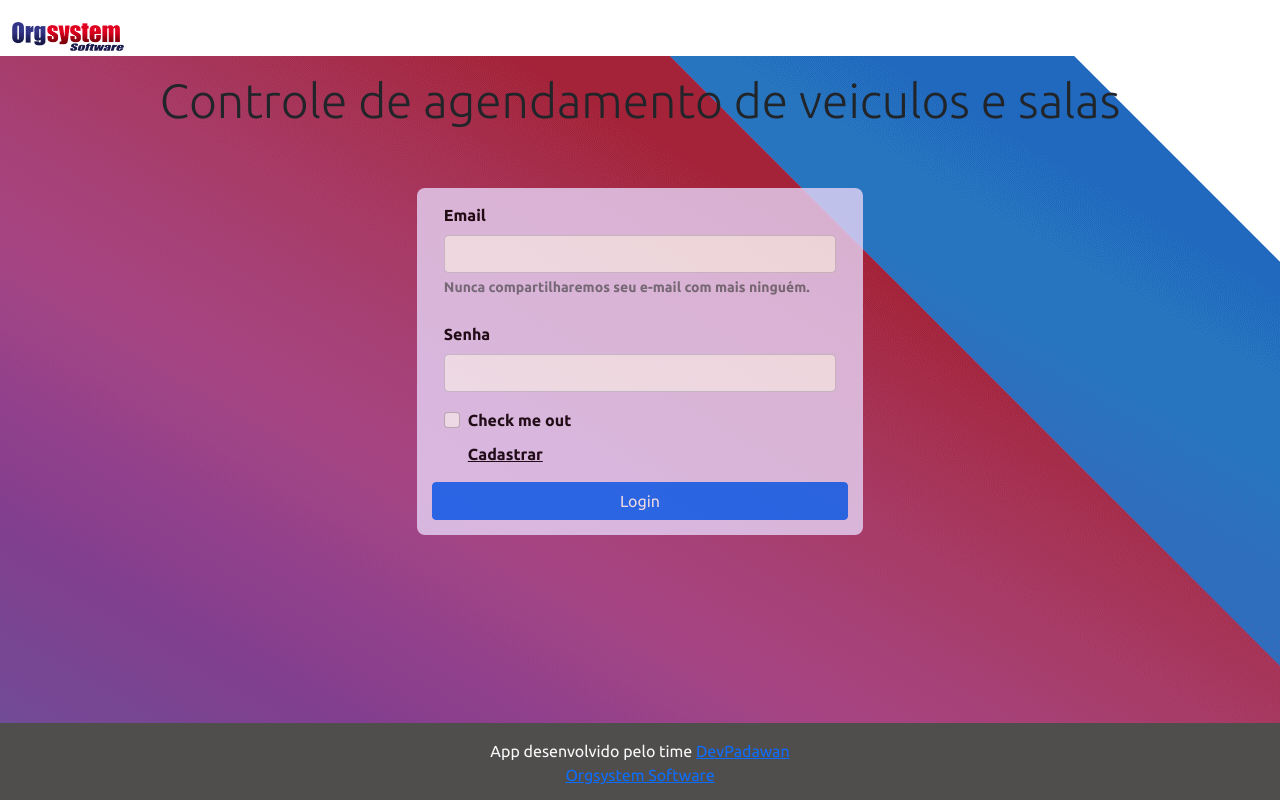
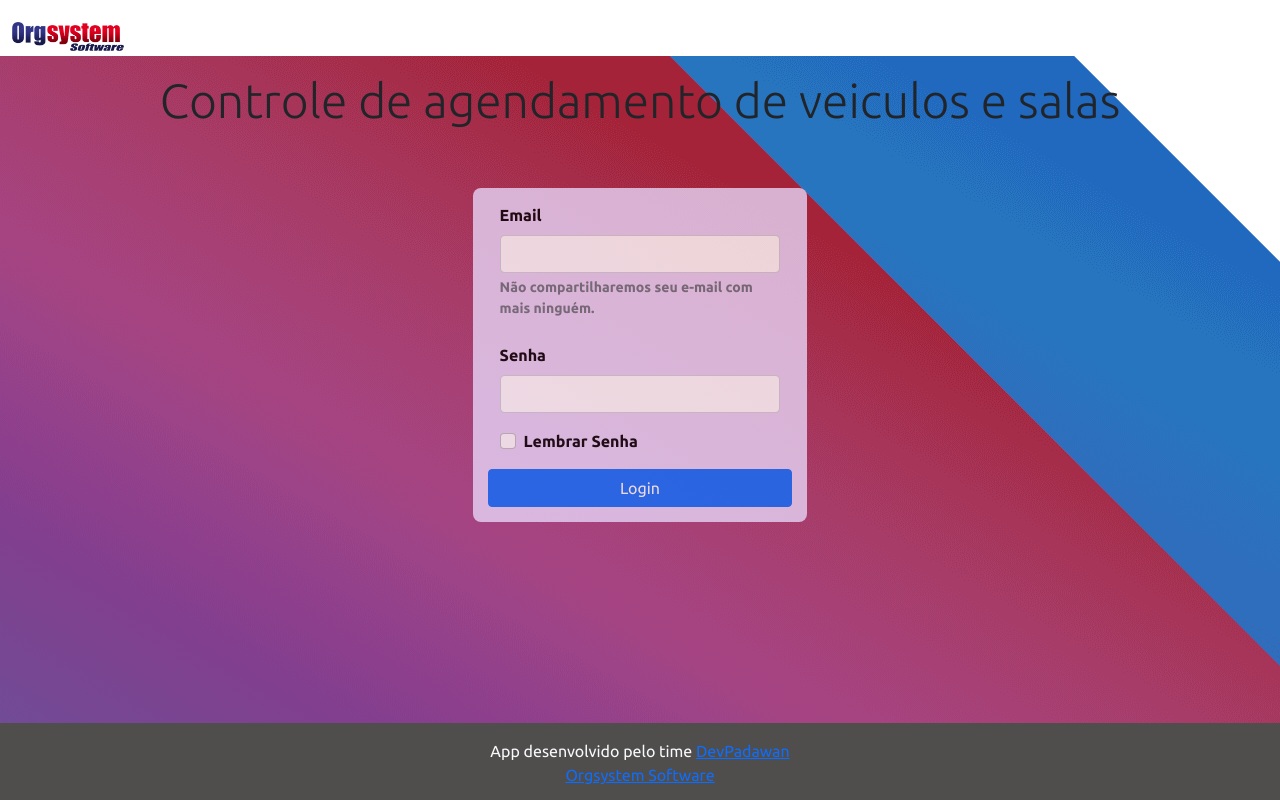
Before and after one commit to diegohfcelestino/org-reserva, a React (Create React App) app in the folder frontend/: page / in a window 1280 px wide. Built offline with nearby package versions, Linux system fonts and the light colour scheme.

Commit message:
Ajustando código

```diff
--- a/frontend/src/pages/Login/index.js
+++ b/frontend/src/pages/Login/index.js
@@ -25,12 +25,12 @@ const Login = () => {
                     </div>
 
                     <div class="d-flex justify-content-center mb-3">
-                        <div class="row login-form" style={{ margin: 0, marginTop: 50, width: "40%" }}>
+                        <div class="row login-form" style={{ margin: 0, marginTop: 50, width: "30%" }}>
                             <form class="container">
                                 <div class="mb-4">
                                     <label for="email" class="form-label">Email</label>
                                     <input type="email" class="form-control" id="email" aria-describedby="emailHelp" />
-                                    <div id="emailHelp" class="form-text">Nunca compartilharemos seu e-mail com mais ninguém.</div>
+                                    <div id="emailHelp" class="form-text">Não compartilharemos seu e-mail com mais ninguém.</div>
                                 </div>
                                 <div class="mb-3">
                                     <label for="senha" class="form-label">Senha</label>
@@ -38,8 +38,7 @@ const Login = () => {
                                 </div>
                                 <div class="mb-3 form-check">
                                     <input type="checkbox" class="form-check-input" id="exampleCheck1" />
-                                    <label class="form-check-label" for="exampleCheck1">Check me out</label>
-                                    <a class="cadastrar" href="/cadastro.html">Cadastrar</a>
+                                    <label class="form-check-label" for="exampleCheck1">Lembrar Senha</label>
                                 </div>
 
                             </form>
```
